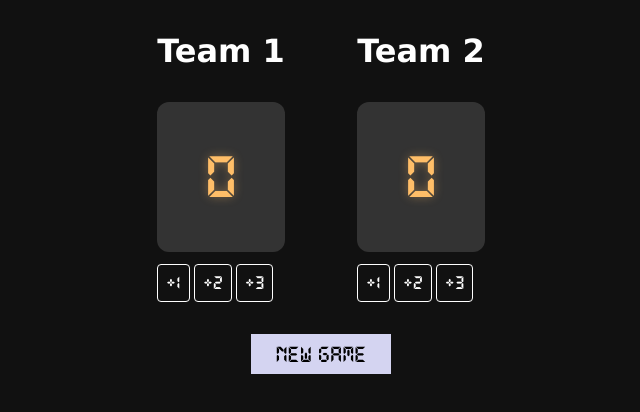
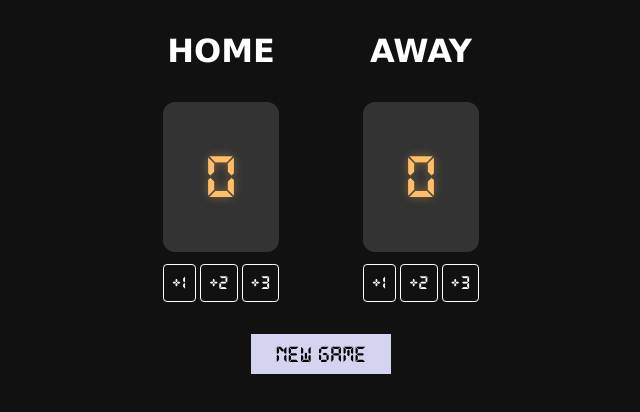
Before and after one commit to tsirides/scoreboard-scrimba, a plain HTML site: page index.html in a window 1280 px wide. Shown: the whole page, without its empty margins (319-959 px from the left). Drawn offline with Linux system fonts and the light colour scheme.

Commit message:
Reverted back the headings

```diff
--- a/index.html
+++ b/index.html
@@ -6,7 +6,7 @@
   <body>
     <div class="container">
       <div>
-        <h3>Team 1</h3>
+        <h3>HOME</h3>
         <div class="score" id="homePoints">0</div>
         <div class="score-buttons">
           <button onclick="addPointHome('homePoints',1,'home')">+1</button>
@@ -15,7 +15,7 @@
         </div>
       </div>
       <div>
-        <h3>Team 2</h3>
+        <h3>AWAY</h3>
         <div class="score" id="awayPoints">0</div>
         <div class="score-buttons">
           <button onclick="addPointHome('awayPoints',1,'away')">+1</button>
```
